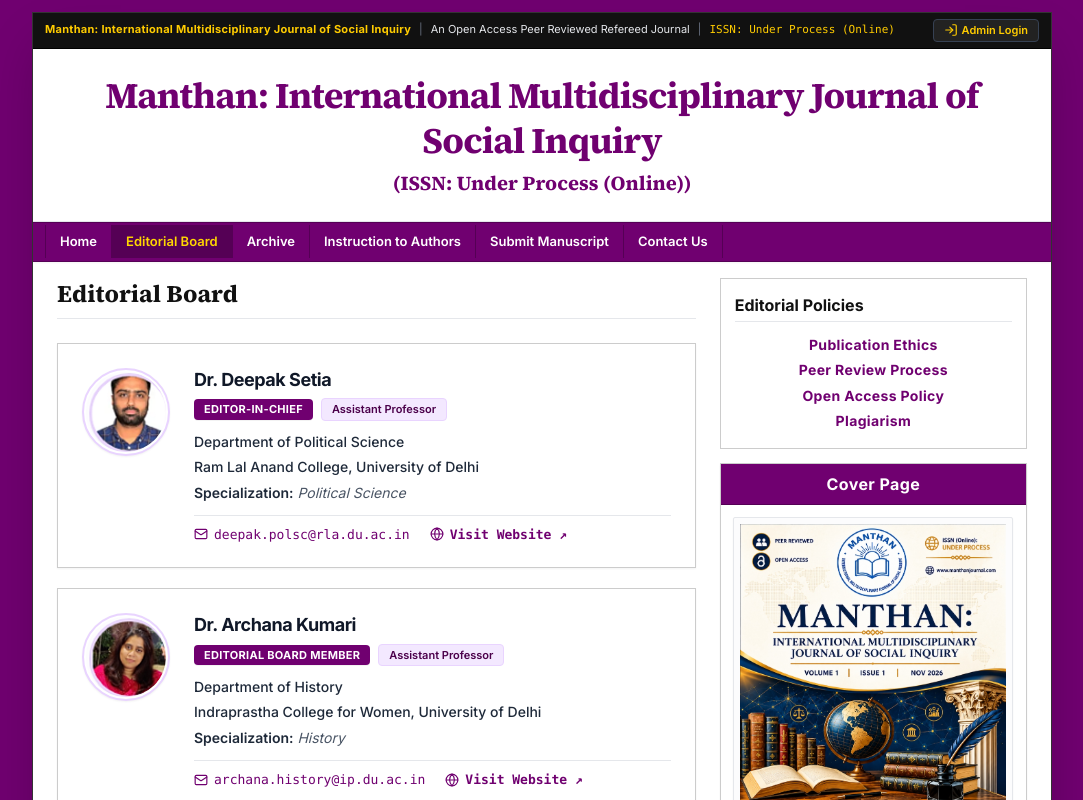
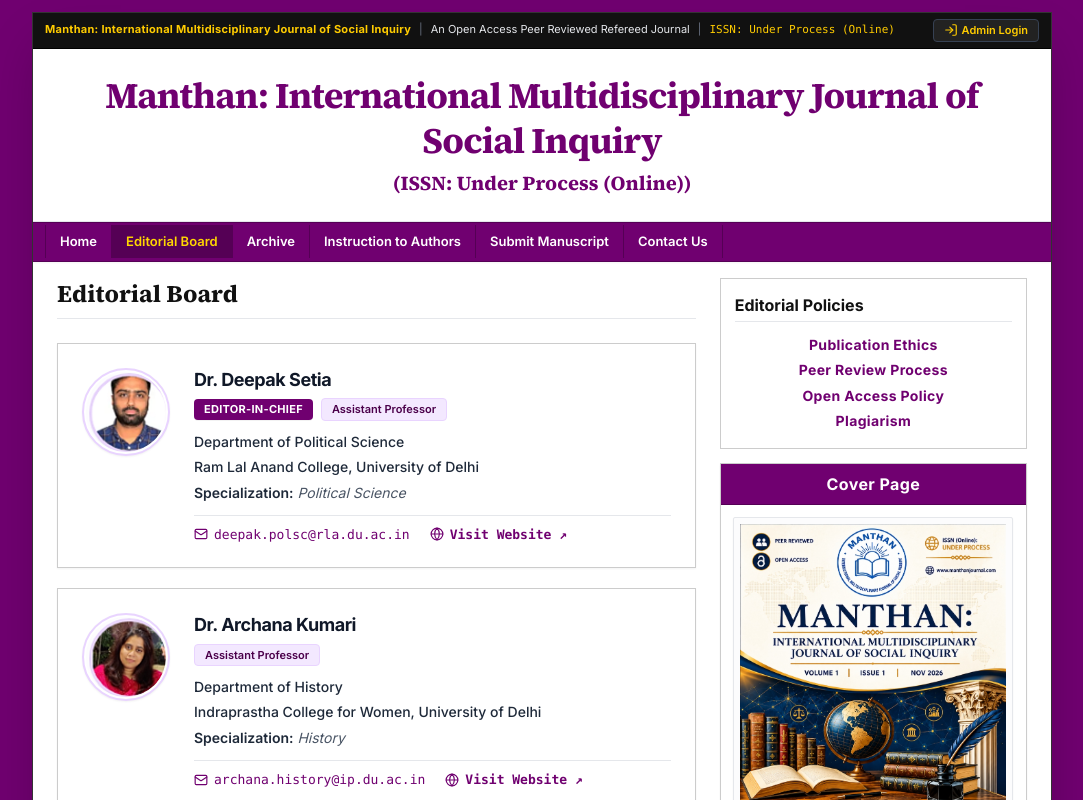
Before and after one commit to manthaninternational2025-maker/architect-web-main, a Next.js app: page /editorial-board in a window 1280 px wide. Shown: the top 800 px of the page, without its empty margins (98-1181 px from the left). Built offline with nearby package versions, Linux system fonts and the light colour scheme.

Commit message:
fix: remove Editorial Board Member badge from member cards

```diff
--- a/app/editorial-board/page.tsx
+++ b/app/editorial-board/page.tsx
@@ -85,12 +85,13 @@ export default function EditorialBoardPage() {
 
                       {/* Line 2: Badges (Dedicated Row for Perfect Consistency) */}
                       <div className="flex flex-wrap items-center justify-center sm:justify-start gap-2 pt-0.5 pb-1.5">
-                        {/* Journal Editorial Role Badge */}
-                        <span className="text-[11px] font-bold text-white bg-[#700070] px-2.5 py-0.5 rounded shadow-2xs tracking-wide uppercase">
-                          {member.name.toLowerCase().includes("deepak setia")
-                            ? "Editor-in-Chief"
-                            : member.role || "Editorial Board Member"}
-                        </span>
+                        {/* Editor-in-Chief Badge */}
+                        {(member.name.toLowerCase().includes("deepak setia") ||
+                          member.role.toLowerCase() === "editor-in-chief") && (
+                          <span className="text-[11px] font-bold text-white bg-[#700070] px-2.5 py-0.5 rounded shadow-2xs tracking-wide uppercase">
+                            Editor-in-Chief
+                          </span>
+                        )}
 
                         {/* Academic Designation Badge */}
                         <span className="text-[11px] font-semibold text-purple-900 bg-purple-100 border border-purple-200 px-2.5 py-0.5 rounded">
```
